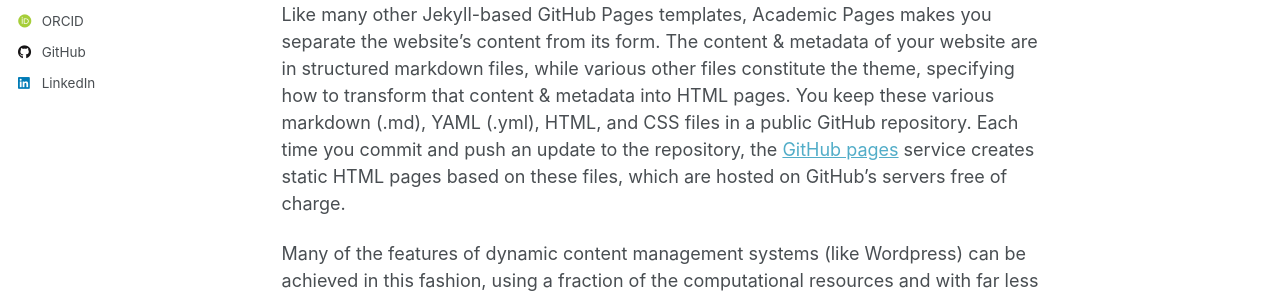
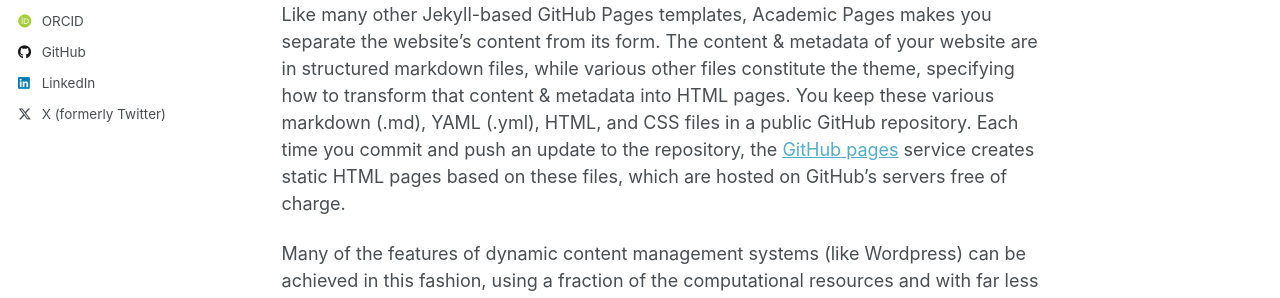
Before and after one commit to parshawn/parshawn.github.io, a Jekyll site: the page built from _pages/about.md, in a window 1280 px wide. Shown: the part 483-781 px from the top of the page. Built offline with Jekyll 4.4.1, drawn with Linux system fonts in a browser that asks for light colours; some web fonts are replaced; part of the change alters nothing that is shown.

Commit message:
Update _config.yml

```diff
--- a/_config.yml
+++ b/_config.yml
@@ -68,7 +68,7 @@ author:
   steam            : # Username
   telegram         : # URL
   tumblr           : # Username
-  twitter          : # Username for X / Twitter
+  twitter          : "parshawnn"
   vine             : # Username
   weibo            : # Username
   wikipedia        : # Username
@@ -283,7 +283,7 @@ defaults:
     values:
       layout: talk
       author_profile: true
-      share: true
+      share: false
 
 
 # Sass/SCSS
```
